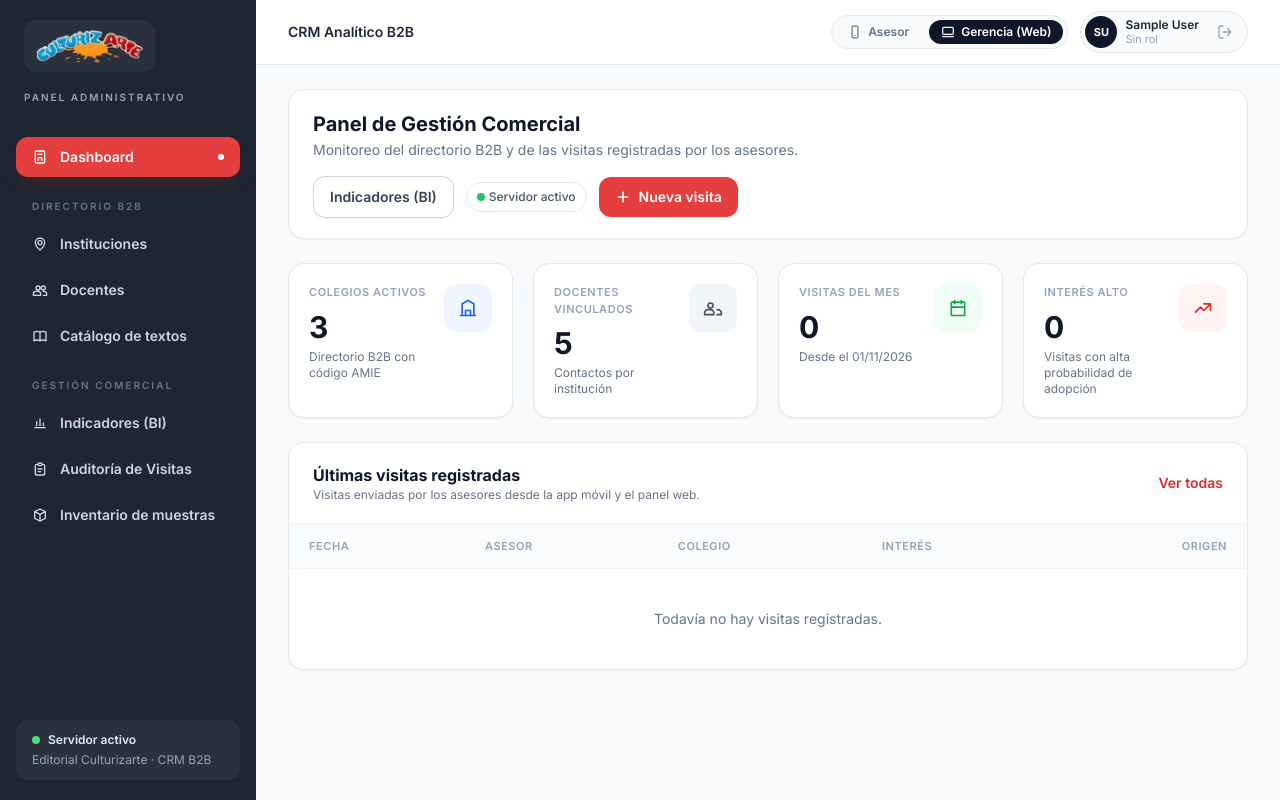
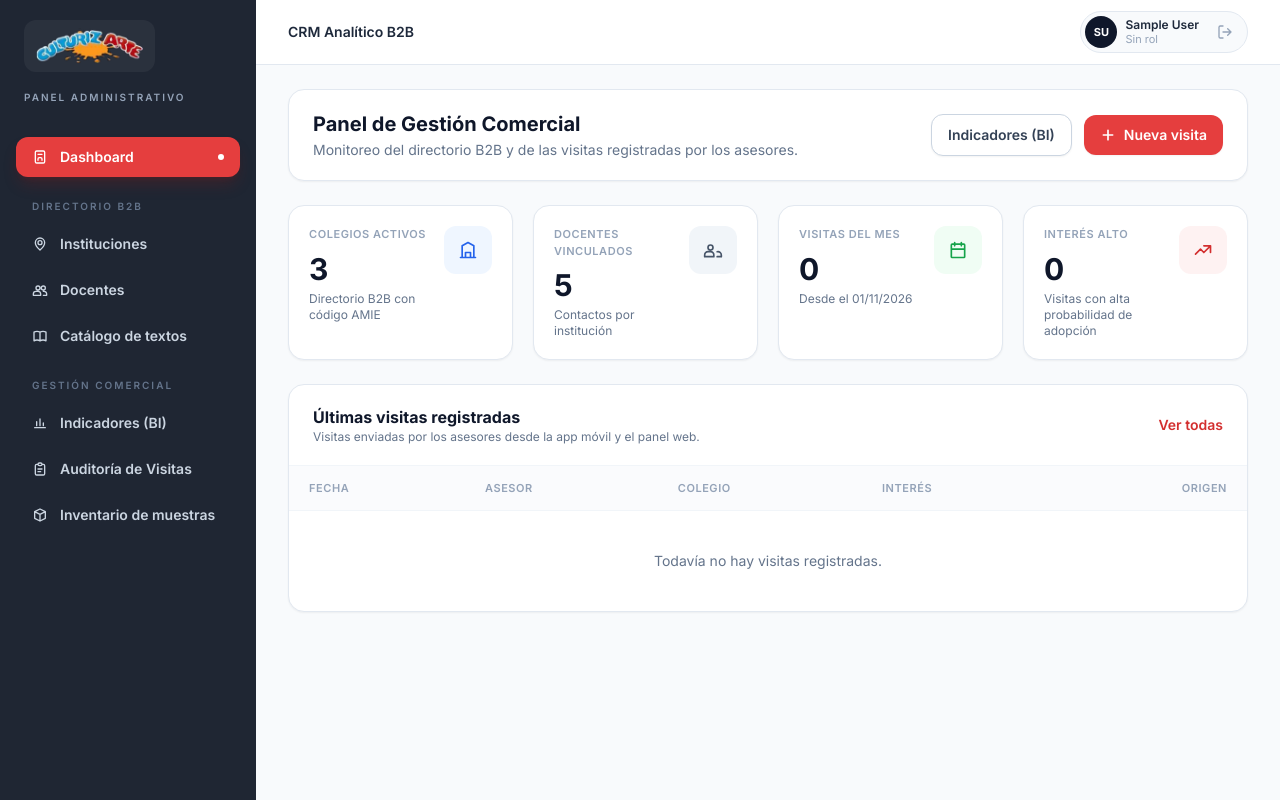
Before and after one commit to Juanjov04/crm-culturizarte, a Laravel app: page /dashboard in a window 1280 px wide. Run offline with Laravel 12, Linux system fonts and the light colour scheme; the visitor is signed in with stand-in values (Sample User, id 1); data comes from the database, SQL or seed files in the repository; data that the repository does not hold is empty; style sheets or scripts are compiled from the project's sources; some libraries are stand-ins or nearby versions.

Commit message:
fix: quitar indicadores decorativos de la barra superior y del menú
Se eliminan la etiqueta 'Asesor / Gerencia (Web)' de la barra superior y el
recuadro 'Servidor activo' del menú lateral y del dashboard.

```diff
--- a/resources/views/dashboard.blade.php
+++ b/resources/views/dashboard.blade.php
@@ -21,9 +21,6 @@
             @hasanyrole('Administrador|Gerente')
                 <a href="{{ route('indicadores.index') }}" class="btn-secondary">Indicadores (BI)</a>
             @endhasanyrole
-            <span class="pill border border-slate-200 bg-white py-1.5 text-slate-600">
-                <span class="h-2 w-2 rounded-full bg-green-500"></span> Servidor activo
-            </span>
             @hasanyrole('Administrador|Asesor')
                 <a href="{{ route('visitas.create') }}" class="btn-primary">
                     <svg class="h-4 w-4" fill="none" stroke="currentColor" stroke-width="2.5" viewBox="0 0 24 24"><path stroke-linecap="round" d="M12 5v14M5 12h14"/></svg>
--- a/resources/views/layouts/navigation.blade.php
+++ b/resources/views/layouts/navigation.blade.php
@@ -18,17 +18,6 @@
         </div>
 
         <div class="flex items-center gap-3">
-            <span class="hidden items-center gap-2 rounded-full border border-slate-200 bg-slate-50 p-1 text-xs font-semibold md:flex">
-                <span @class(['flex items-center gap-1.5 rounded-full px-3 py-1', 'bg-slate-900 text-white' => ! $veTodo, 'text-slate-500' => $veTodo])>
-                    <svg class="h-3.5 w-3.5" fill="none" stroke="currentColor" stroke-width="2" viewBox="0 0 24 24"><rect x="7" y="2" width="10" height="20" rx="2"/><path d="M11 18h2"/></svg>
-                    Asesor
-                </span>
-                <span @class(['flex items-center gap-1.5 rounded-full px-3 py-1', 'bg-slate-900 text-white' => $veTodo, 'text-slate-500' => ! $veTodo])>
-                    <svg class="h-3.5 w-3.5" fill="none" stroke="currentColor" stroke-width="2" viewBox="0 0 24 24"><rect x="3" y="4" width="18" height="12" rx="2"/><path d="M2 20h20"/></svg>
-                    Gerencia (Web)
-                </span>
-            </span>
-
             <div class="flex items-center gap-2 rounded-full border border-slate-200 bg-slate-50 py-1 pl-1 pr-2">
                 <a href="{{ route('profile.edit') }}" class="flex items-center gap-2" title="Mi perfil">
                     <span class="flex h-8 w-8 items-center justify-center rounded-full bg-slate-900 text-[11px] font-bold text-white">{{ $iniciales }}</span>
@@ -100,10 +89,4 @@
         @endhasanyrole
     </nav>
 
-    <div class="mt-auto rounded-xl bg-white/5 px-4 py-3 text-xs text-slate-400">
-        <span class="flex items-center gap-2 font-semibold text-slate-200">
-            <span class="h-2 w-2 rounded-full bg-green-400"></span> Servidor activo
-        </span>
-        <span class="mt-1 block">Editorial Culturizarte · CRM B2B</span>
-    </div>
 </aside>
```
